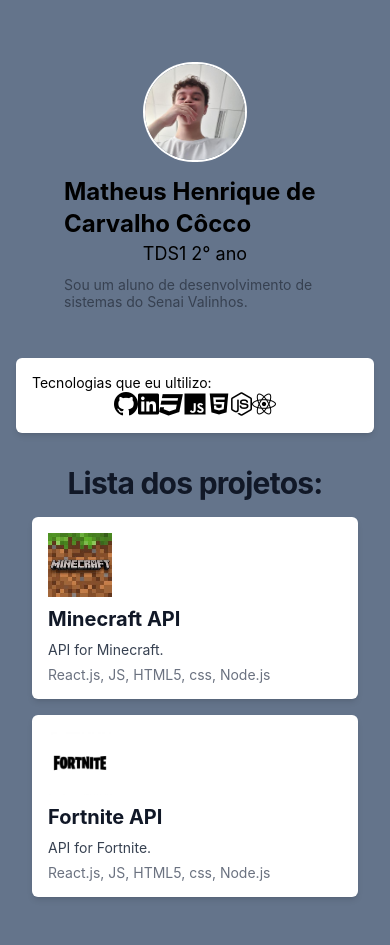
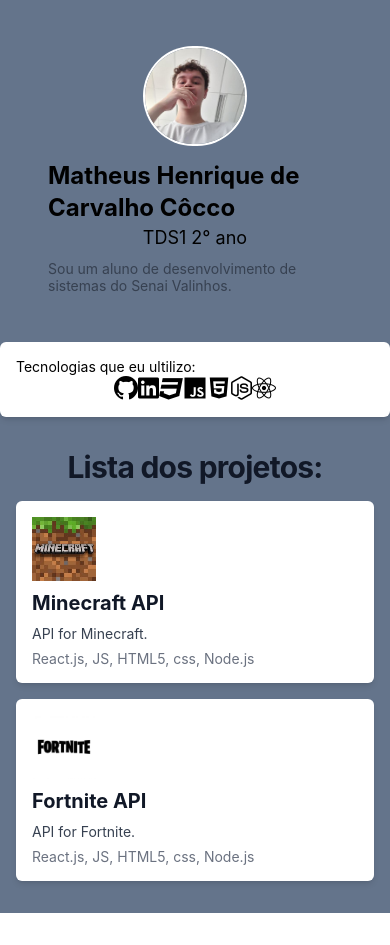
Before and after one commit to Fervalinhos/App_Portfolio, a React Native app: screen / in a window 390 px wide. After the commit the page ends 913 px from the top, so only its background shows below. Built offline with nearby package versions, Linux system fonts and the light colour scheme.

Commit message:
Remove unnecessary ScrollView component

```diff
--- a/App.jsx
+++ b/App.jsx
@@ -27,7 +27,7 @@
 
   return (
     <View className="bg-slate-500 min-h-screen flex flex-col justify-center items-center">
-      <ScrollView className="p-4 w-full">
+
       <View className="p-12 sm:py-32 flex flex-col justify-center items-center">
         <Image
           source={require('./src/img/eu.jpg')}
@@ -76,7 +76,6 @@
 
 
       <StatusBar style="auto" />
-    </ScrollView>
     </View>
 
   );
```
